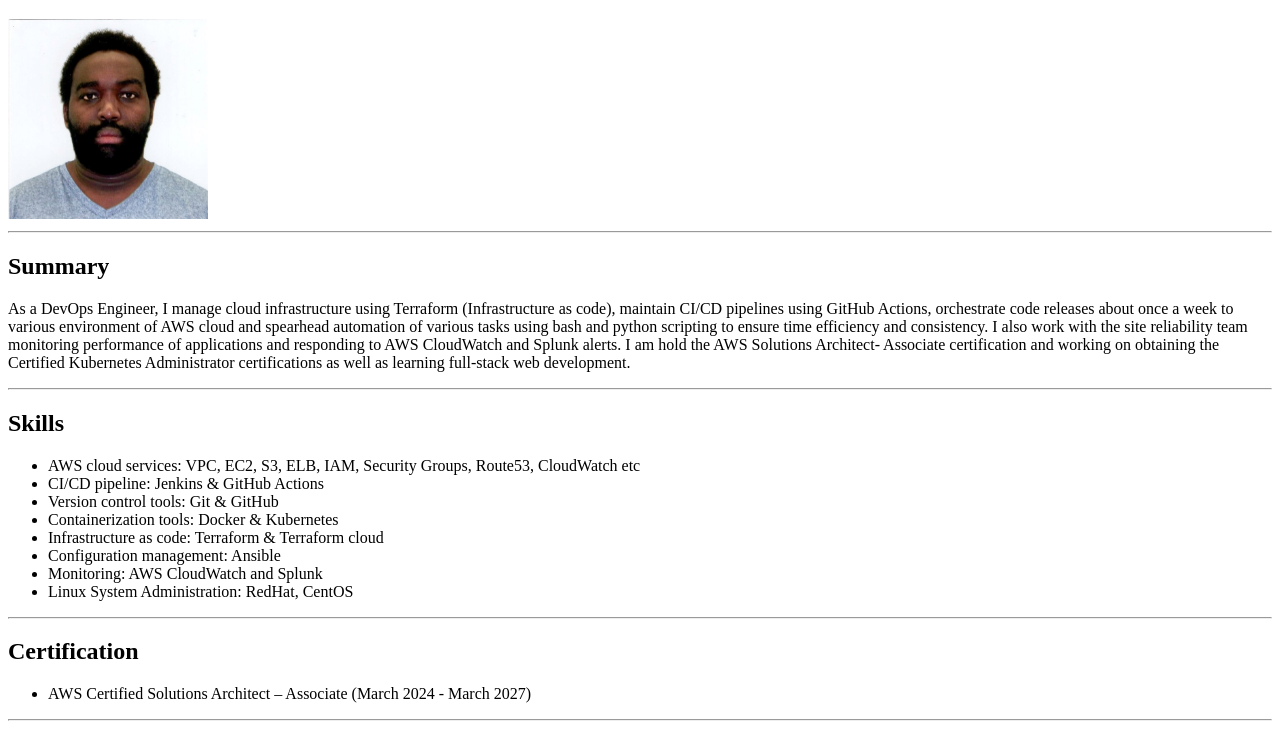
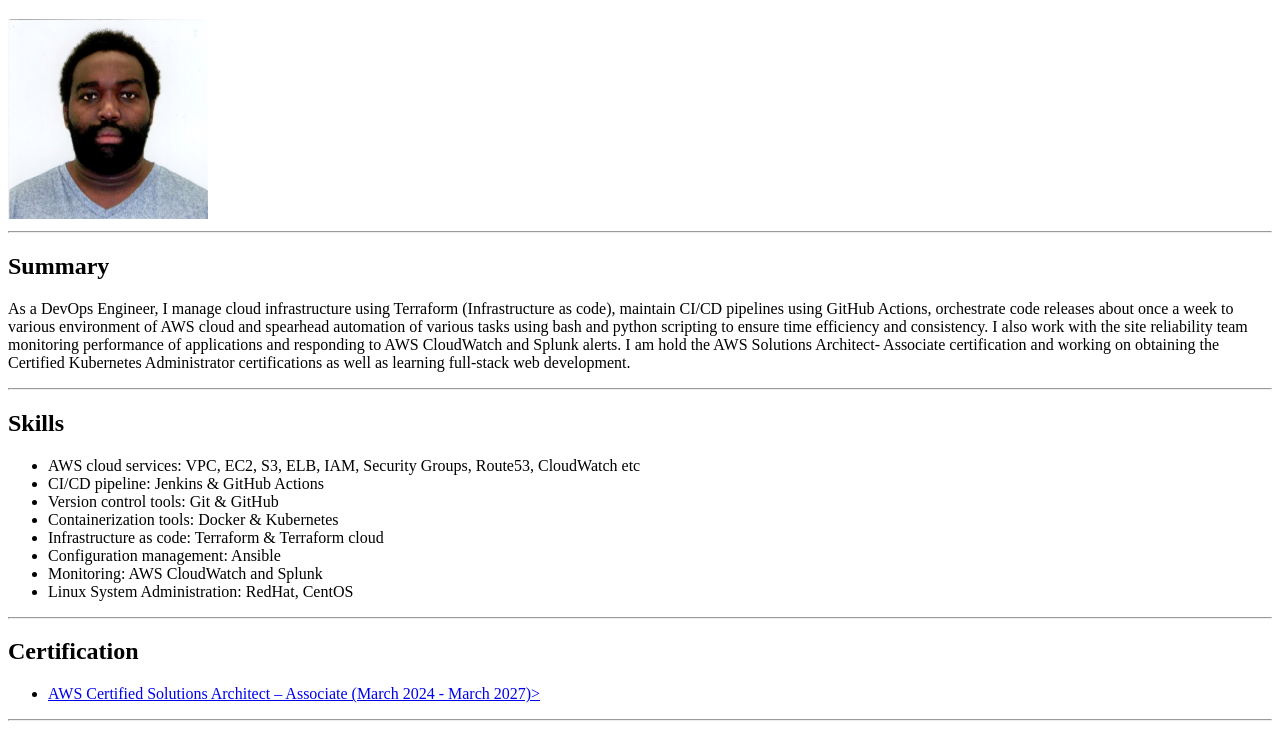
Before and after one commit to kiruijk/resume, a plain HTML site: page index.html in a window 1280 px wide. Shown: the part 61-799 px from the top of the page. Drawn offline with Linux system fonts and the light colour scheme.

Commit message:
link to cert

```diff
--- a/index.html
+++ b/index.html
@@ -31,7 +31,7 @@
     <hr />
         <h2>Certification</h2>
         <ul>
-            <li>AWS Certified Solutions Architect – Associate (March 2024 - March 2027)</li>
+            <li><a href="https://www.credly.com/badges/3af67148-d8ef-4d40-ba97-eba7d24956f3/linked_in_profile">AWS Certified Solutions Architect – Associate (March 2024 - March 2027)></a></li>
         </ul>
     <hr />
         <h2>Work Experience</h2>
```
